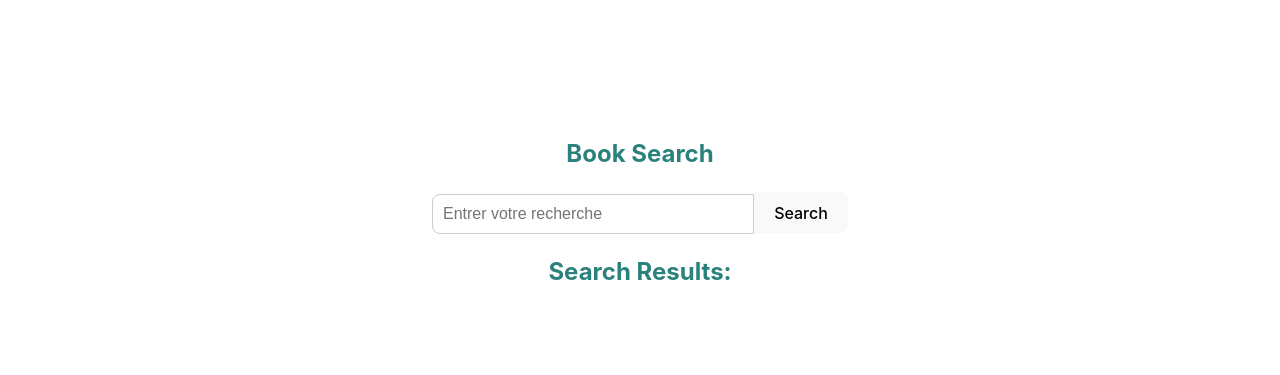
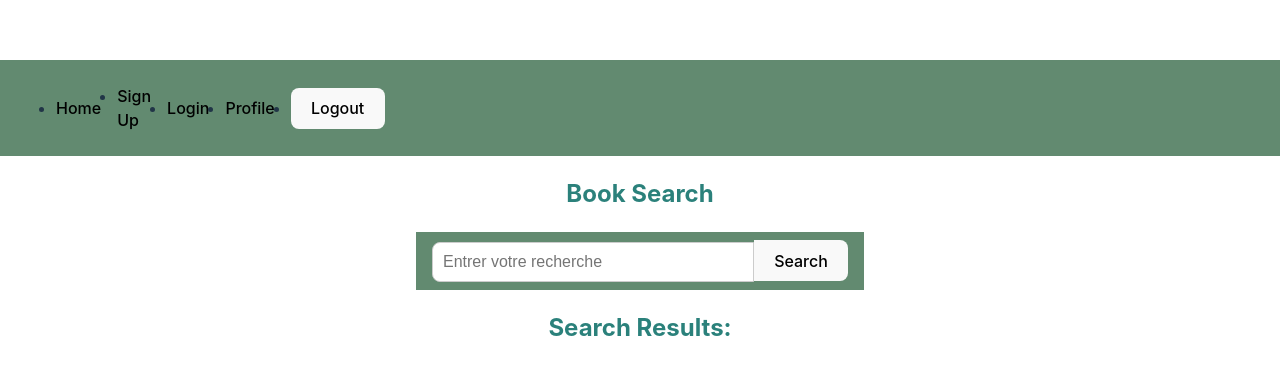
Before and after one commit to LisaDaudibon/Biblofront, a React (Vite) app: page /books in a window 1280 px wide. Shown: the part 187-562 px from the top of the page. Built offline with nearby package versions, Linux system fonts and the light colour scheme.

Commit message:
navbar links

```diff
--- a/src/App.jsx
+++ b/src/App.jsx
@@ -4,6 +4,7 @@ import SignIn from './pages/signin';
 import Home from './pages/home';
 import Profile from './pages/profile';
 import Books from './pages/Books/books';
+import Navbar from './components/navbar/navbar';
 import './App.css';
 
 function App() {
@@ -12,7 +13,8 @@ function App() {
   return (
     <div>
     <BrowserRouter>
-      {/* <Navbar /> */}
+    <Navbar />
+
         <Routes>
           <Route path='/home' element={<Home />} />
           <Route path='/users' element={<SignUp />} />
--- /dev/null
+++ b/src/components/navbar/navbar.css
@@ -0,0 +1,27 @@
+/* Custom CSS for Navbar */
+
+.navbar {
+  background-color: #628a70;
+  padding: 0.5rem 1rem;
+}
+
+.navbar-brand {
+  color: #212529;
+  font-weight: bold;
+}
+
+.navbar-nav {
+  display: flex;
+  align-items: center;
+}
+
+.navbar-nav .nav-link {
+  color: #000000;
+  font-weight: 500;
+  margin-right: 1rem;
+}
+
+.navbar-nav .nav-link:hover,
+.navbar-nav .nav-link:focus {
+  color: #697c69;
+}
--- /dev/null
+++ b/src/components/navbar/navbar.jsx
@@ -0,0 +1,44 @@
+import React from 'react';
+import { Link } from 'react-router-dom';
+import Logout from '../logout/logout';
+import './navbar.css';
+
+const Navbar = () => {
+  return (
+    <nav className="navbar navbar-expand-lg navbar-light bg-light">
+      <div className="container">
+        <div className="collapse navbar-collapse" id="navbarNav">
+          <ul className="navbar-nav ml-auto">
+            <li className="nav-item">
+              <Link className="nav-link" to="/books">
+                Home
+              </Link>
+            </li>
+            <li className="nav-item">
+              <Link className="nav-link" to="/users">
+                Sign Up
+              </Link>
+            </li>
+            <li className="nav-item">
+              <Link className="nav-link" to="/users/sign_in">
+                Login
+              </Link>
+            </li>
+            <li className="nav-item">
+              <Link className="nav-link" to="/home">
+                Profile
+              </Link>
+            </li>
+            <li className="nav-item">
+              <button className="btn btn-primary" onClick={Logout}>
+                Logout
+              </button>
+            </li>
+          </ul>
+        </div>
+      </div>
+    </nav>
+  );
+};
+
+export default Navbar;
```
